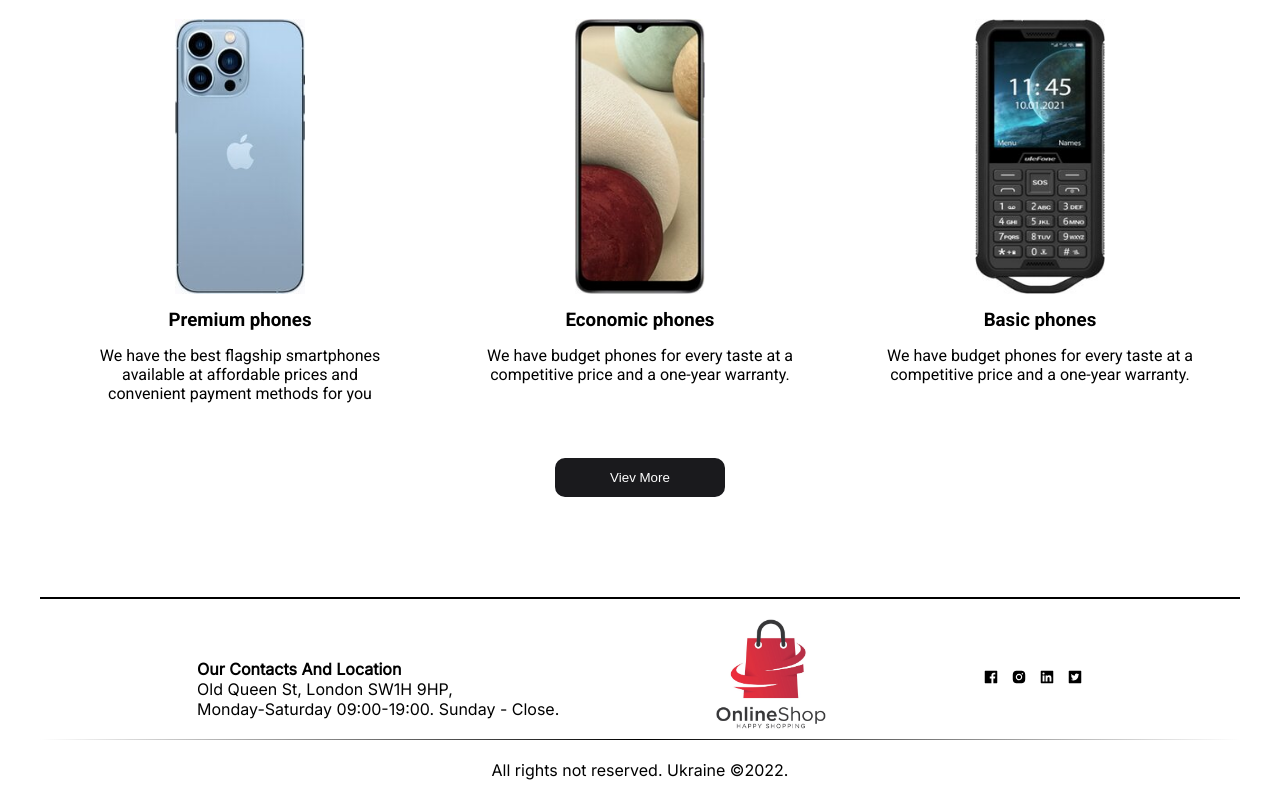
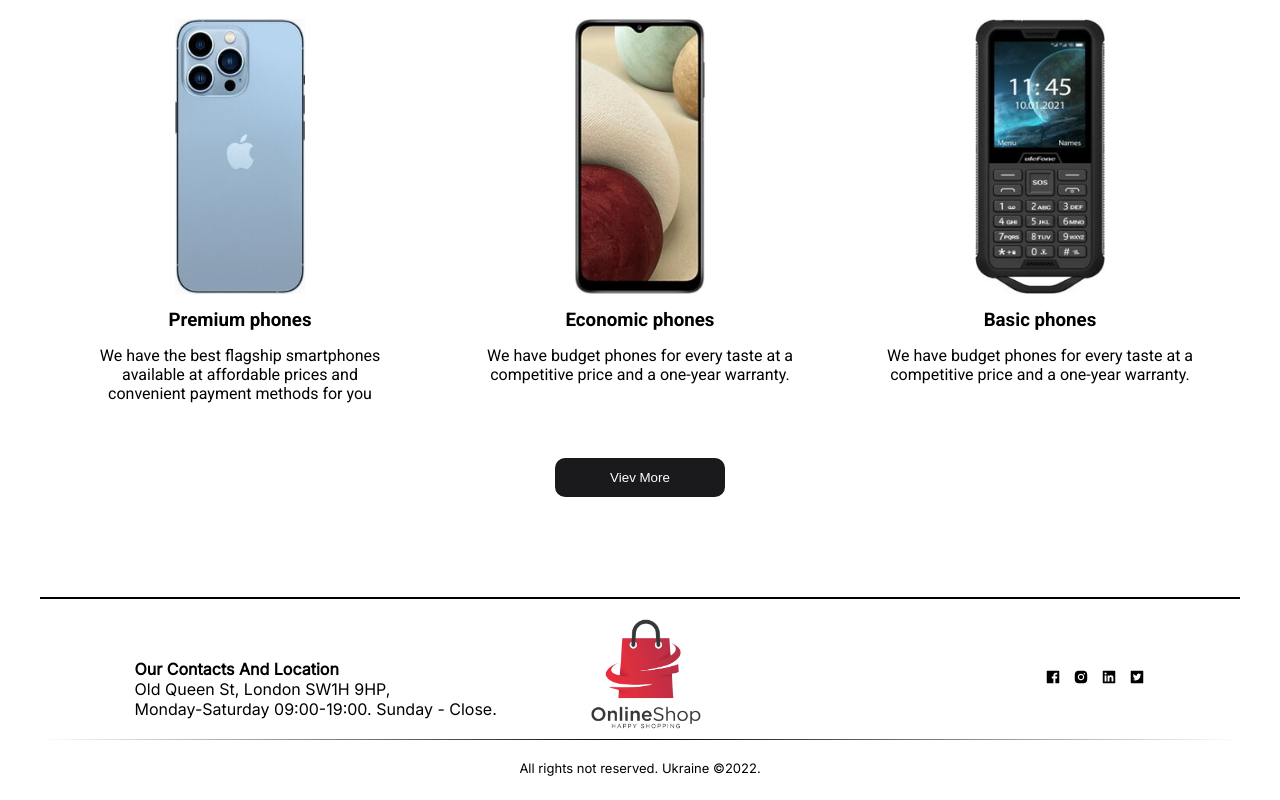
Before and after one commit to IhorKytsak/internet-shop, a JavaScript app: page / in a window 1280 px wide. Shown: the part 503-1303 px from the top of the page. Built offline with nearby package versions, Linux system fonts and the light colour scheme.

Commit message:
footer style

```diff
--- a/src/components/Footer/Footer.css
+++ b/src/components/Footer/Footer.css
@@ -17,6 +17,7 @@
 }
 
 .logoimg {
+  padding-right: 250px;
   height: 110px;
 }
 
@@ -41,15 +42,14 @@ hr {
     margin-top: 40px;
     height: 1px;
     background: #000;
-background-image: -webkit-linear-gradient(left, #fff, #000, #fff);
+    background-image: -webkit-linear-gradient(left, #fff, #000, #fff);
 }
 
 .last-line {
     padding-bottom: 20px;
-    bottom: 10px;
-    width: 100%;
     margin-top: 20px;
     font-family: 'Inter', sans-serif;
     display: flex;
     justify-content: center;
+    font-size: small;
 }
```
Also changed, not shown: 1 other file (tests, documents, lock files or other folders).
